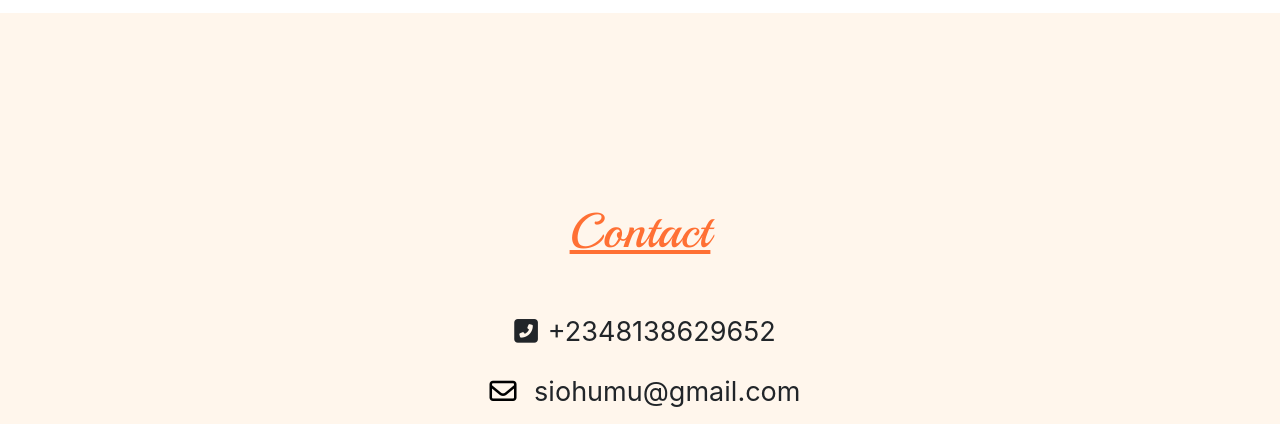
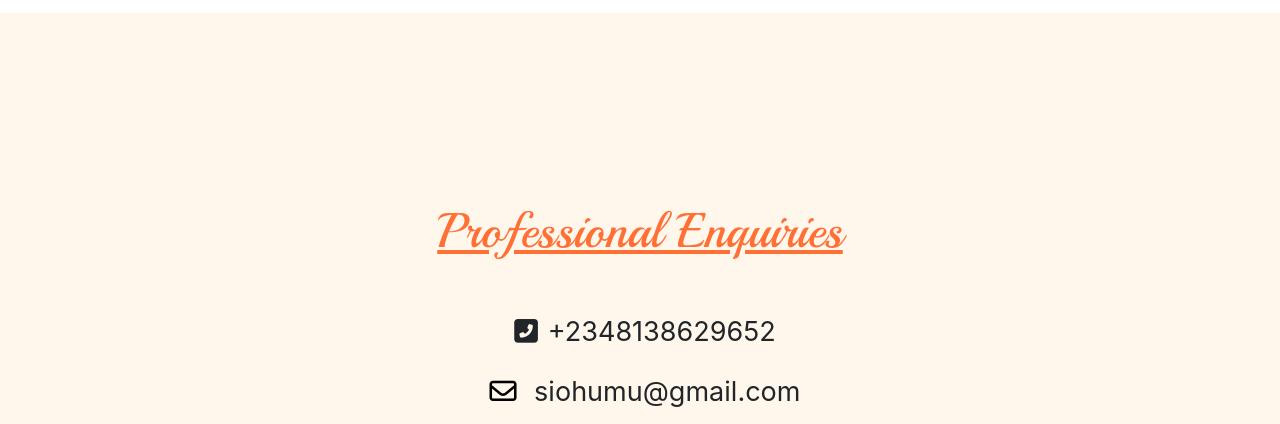
Before and after one commit to raymond-sikpojie/S.I-OHUMU, a website with bundled scripts: page index.html in a window 1280 px wide. Shown: the part 3565-3989 px from the top of the page. Built offline with nearby package versions, Linux system fonts and the light colour scheme.

Commit message:
latest commit

```diff
--- a/css/style.css
+++ b/css/style.css
@@ -140,6 +140,7 @@ img {
   margin: 1em;
   width: 30vw;
   height: auto;
+  border-radius: 10% 5%;
   /* height: auto; */
   display: flex;
   flex-direction: column;
--- a/index.html
+++ b/index.html
@@ -302,7 +302,7 @@
     <!-- Contact -->
     <section id="contact">
       <div class="contact">
-      <h2 class="heading">Contact</h2>
+      <h2 class="heading">Professional Enquiries</h2>
       <div class="phone">
  <p><span><i class="fas fa-phone-square-alt"></i></span>+2348138629652</p>
    <p><span><a href="mailto: siohumu@gmail.com"><i class="far fa-envelope"></i></a></span> siohumu@gmail.com</p>
```
